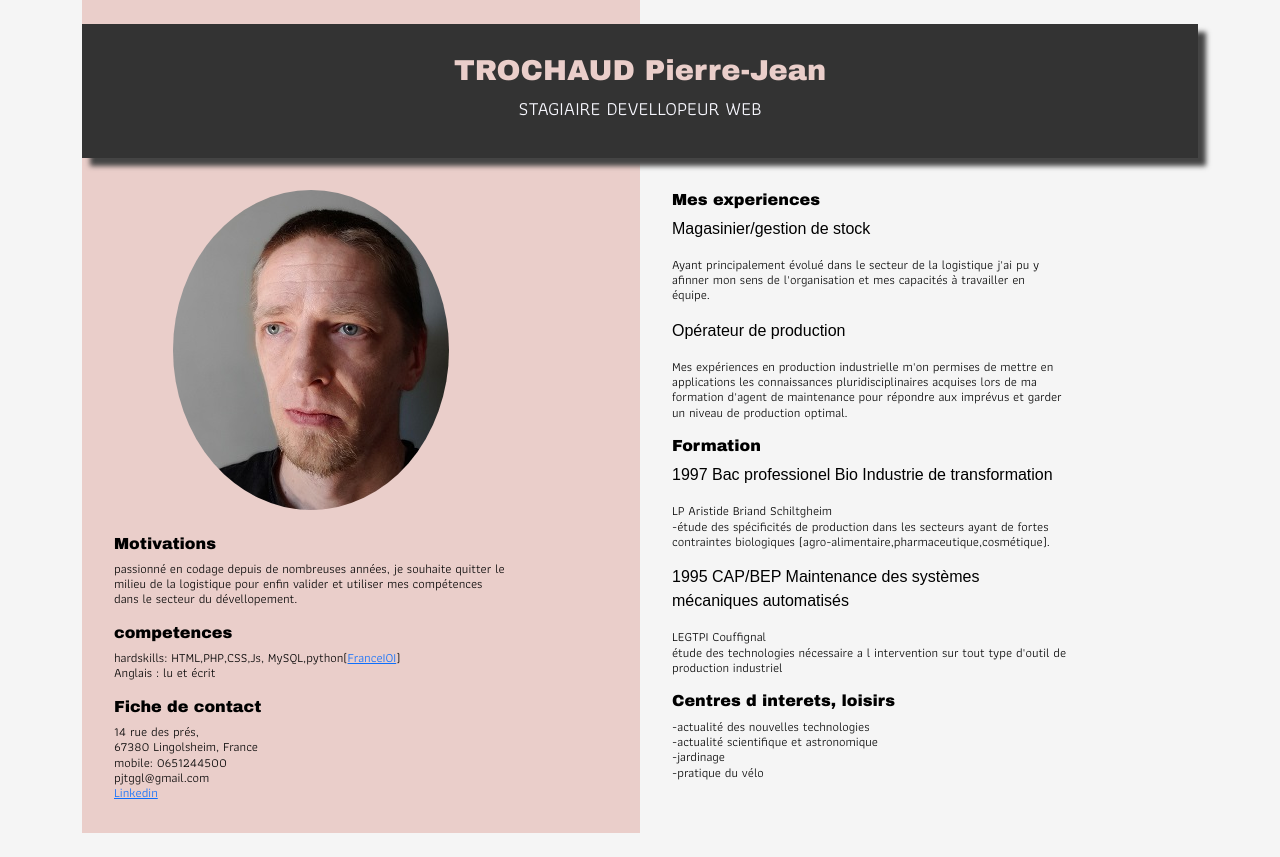
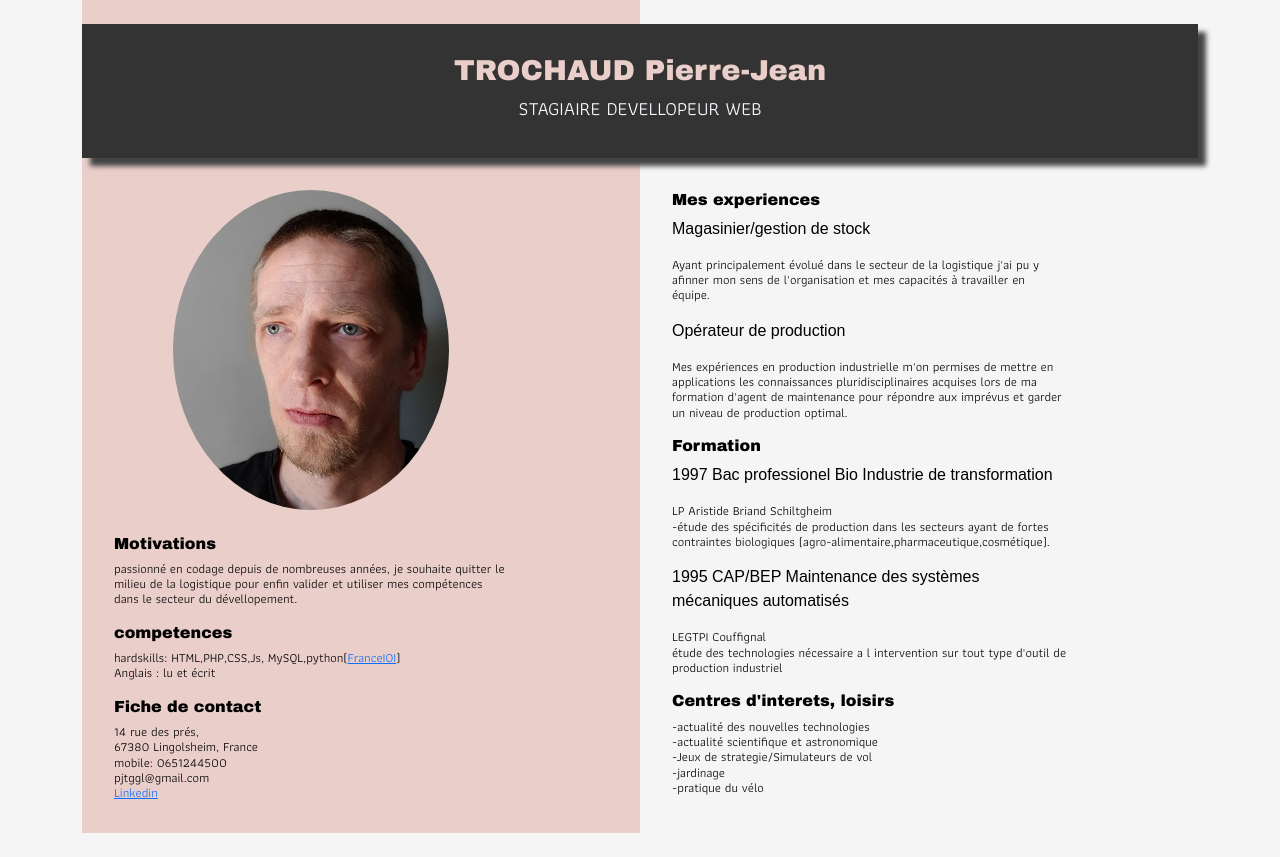
Before and after one commit to trochaudpj/CV_HTML-CSS, a plain HTML site: page index.html in a window 1280 px wide. Drawn offline with Linux system fonts and the light colour scheme.

Commit message:
commit 30/04

```diff
--- a/index.html
+++ b/index.html
@@ -36,7 +36,7 @@
                <p>Opérateur de production<h4>Mes expériences en production industrielle m'on permises de mettre en applications les connaissances pluridisciplinaires acquises lors de ma formation d'agent de maintenance pour répondre aux imprévus et garder un niveau de production optimal.</h4></p></li>
                <li class="flex-item"><h3>Formation</h3><p>1997 Bac professionel Bio Industrie de transformation<h4>LP Aristide Briand Schiltgheim<br>-étude des spécificités de production dans les secteurs ayant de fortes contraintes biologiques (agro-alimentaire,pharmaceutique,cosmétique).</h4></p>
                <p>1995 CAP/BEP Maintenance des systèmes mécaniques automatisés<h4>LEGTPI Couffignal<br>étude des technologies nécessaire a l intervention sur tout type d'outil de production industriel</p></h4></li>
-               <li class="flex-item"><h3>Centres d interets, loisirs</h3><h4><p>-actualité des nouvelles technologies<br>-actualité scientifique et astronomique<br>-jardinage<br>-pratique du vélo</p></h4></li>
+               <li class="flex-item"><h3>Centres d'interets, loisirs</h3><h4><p>-actualité des nouvelles technologies<br>-actualité scientifique et astronomique<br>-Jeux de strategie/Simulateurs de vol<br>-jardinage<br>-pratique du vélo</p></h4></li>
             </ul>
          </div>
       <div class="bottom"> . </div>
```
